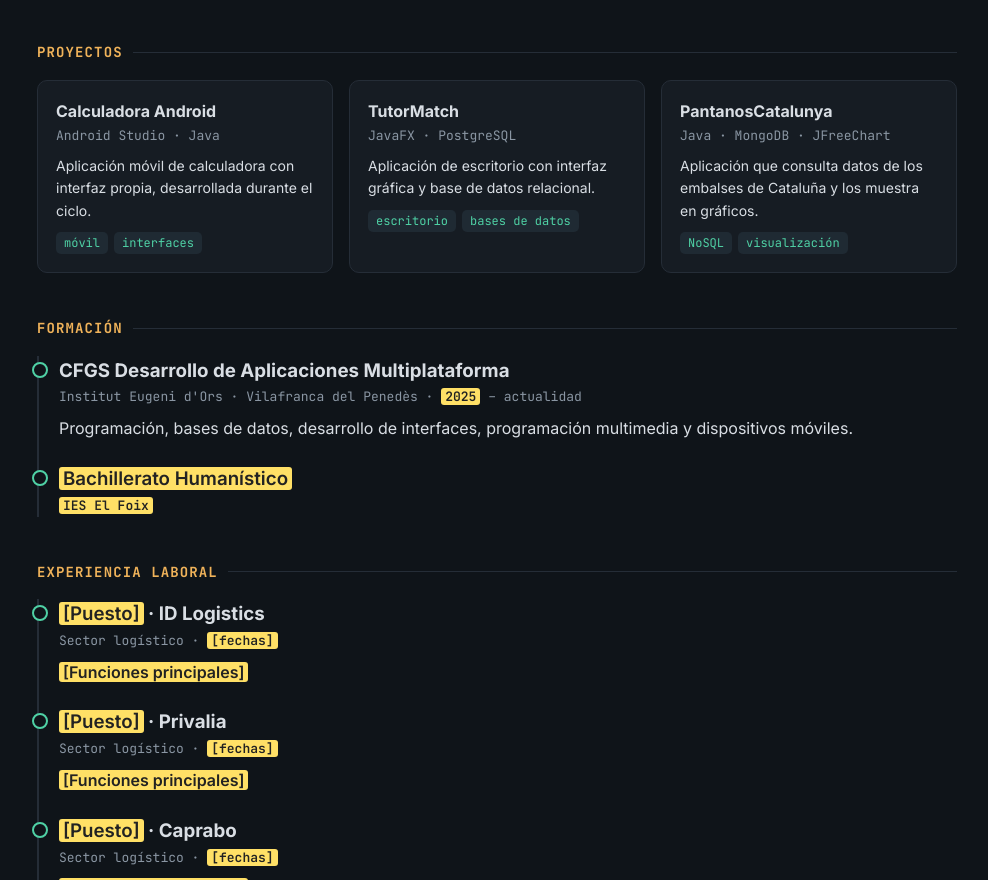
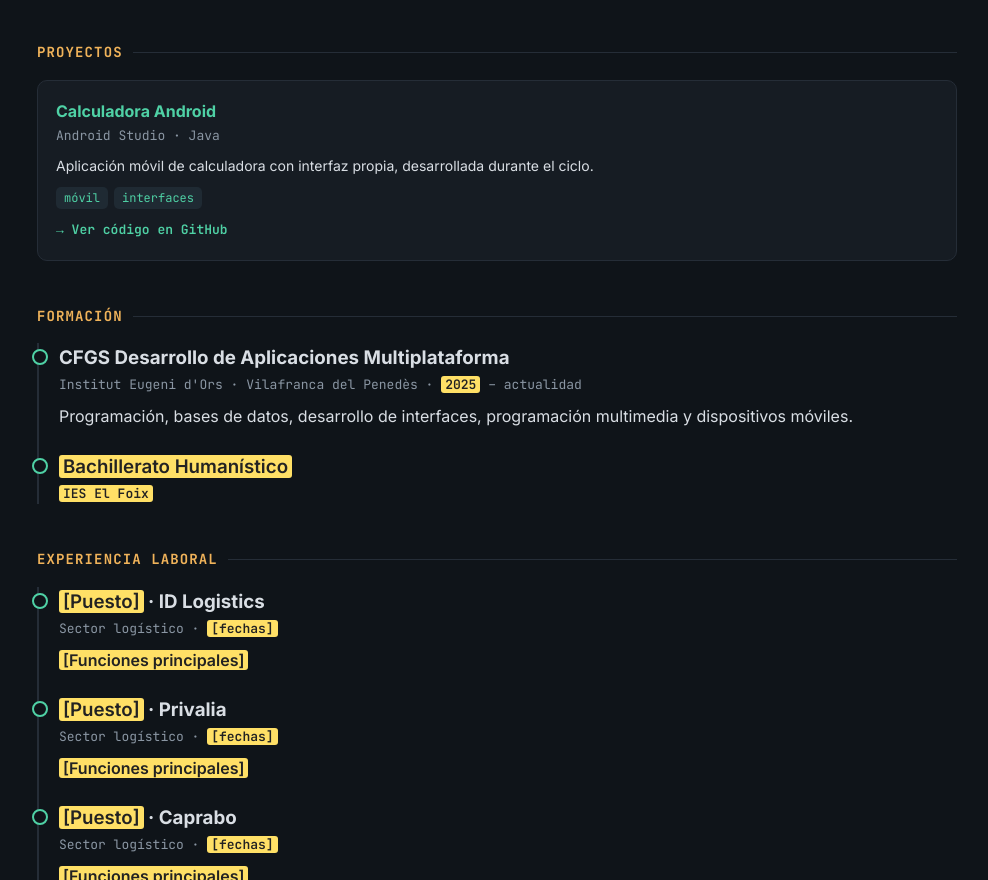
Before and after one commit to mgapfel/mgapfel.io, a plain HTML site: page index.html in a window 1280 px wide. Shown: the part 1171-2051 px from the top of the page, without its empty margins (143-1131 px from the left). Drawn offline with Linux system fonts and the light colour scheme.

Commit message:
Enhance index.html with font preconnect and links
Added preconnect links for Google Fonts and updated contact links with rel='noopener'. Updated project link to be clickable and added repository link for the Android Calculator project.

```diff
--- a/index.html
+++ b/index.html
@@ -5,6 +5,8 @@
 <meta name="viewport" content="width=device-width, initial-scale=1.0">
 <title>Mathias Gabriel Apfel · CV</title>
 <meta name="description" content="Currículum de Mathias Gabriel Apfel, desarrollador de aplicaciones multiplataforma.">
+<link rel="preconnect" href="https://fonts.googleapis.com">
+<link rel="preconnect" href="https://fonts.gstatic.com" crossorigin>
 <link href="https://fonts.googleapis.com/css2?family=JetBrains+Mono:wght@400;600;700&family=Inter:wght@400;500;600;700&display=swap" rel="stylesheet">
 <style>
   :root{
@@ -47,6 +49,7 @@
   .card ul{padding-left:18px}
   .tags{display:flex;flex-wrap:wrap;gap:6px;margin-top:10px}
   .tag{font:500 12px "JetBrains Mono",monospace;padding:3px 8px;border-radius:5px;background:#1f2a33;color:var(--accent)}
+  .repo{display:inline-block;margin-top:12px;font:600 13px "JetBrains Mono",monospace}
 
   .skill{margin-bottom:12px}
   .skill .row{display:flex;justify-content:space-between;font-size:14px}
@@ -61,12 +64,12 @@
   .actions{margin-top:18px;display:flex;gap:10px;flex-wrap:wrap}
   .btn{font:600 13px "JetBrains Mono",monospace;padding:9px 14px;border-radius:8px;border:1px solid var(--accent);
        background:transparent;color:var(--accent);cursor:pointer}
-  .btn:hover{background:var(--accent);color:var(--bg)}
+  .btn:hover{background:var(--accent);color:var(--bg);text-decoration:none}
   footer{margin-top:56px;text-align:center;font-size:12px;color:var(--muted)}
 
   @media (max-width:600px){ h1{font-size:28px} .code{font-size:13px} }
 
-  /* Versión para imprimir / guardar como PDF */
+
   @media print{
     :root{--bg:#fff;--panel:#fff;--line:#ddd;--text:#111;--muted:#555;--accent:#1f7a63;--accent2:#9a5b00}
     .editor,.actions,footer{display:none}
@@ -98,7 +101,7 @@
     </div>
   </div>
 
-  <!-- Datos personales y de contacto -->
+
   <header class="hero">
     <div class="avatar">MA</div>
     <div>
@@ -108,8 +111,8 @@
         <span>📍 Santa Margarida i els Monjos (Barcelona)</span>
         <span>📞 <a href="tel:+34644309664">644 30 96 64</a></span>
         <span>✉️ <a href="mailto:mathias.g.apfel@gmail.com">mathias.g.apfel@gmail.com</a></span>
-        <span>💼 <a href="https://www.linkedin.com/in/mathias-apfel-1b9853333" target="_blank">LinkedIn</a></span>
-        <span>🐙 <a href="https://github.com/mgapfel" target="_blank">github.com/mgapfel</a></span>
+        <span>💼 <a href="https://www.linkedin.com/in/mathias-apfel-1b9853333" target="_blank" rel="noopener">LinkedIn</a></span>
+        <span>🐙 <a href="https://github.com/mgapfel" target="_blank" rel="noopener">github.com/mgapfel</a></span>
       </div>
       <div class="actions">
         <button class="btn" onclick="window.print()">⬇ Descargar en PDF</button>
@@ -123,7 +126,7 @@
     <p>Estudiante de segundo curso del CFGS de Desarrollo de Aplicaciones Multiplataforma. Me gusta aprender construyendo proyectos reales, desde aplicaciones Android hasta bases de datos. Mi experiencia en logística me ha dado organización, autonomía y capacidad para resolver problemas bajo presión.</p>
   </section>
 
-  <!-- Competencias -->
+
   <section>
     <h2>Competencias</h2>
     <div class="grid">
@@ -157,32 +160,22 @@
     </div>
   </section>
 
-  <!-- Proyectos -->
+
   <section id="proyectos">
     <h2>Proyectos</h2>
     <div class="grid">
       <div class="card">
-        <h3>Calculadora Android</h3>
+        <h3>
+          <a href="https://github.com/mgapfel/android-calculator" target="_blank" rel="noopener">Calculadora Android</a>
+        </h3>
         <div class="meta">Android Studio · Java</div>
         <p>Aplicación móvil de calculadora con interfaz propia, desarrollada durante el ciclo.</p>
         <div class="tags"><span class="tag">móvil</span><span class="tag">interfaces</span></div>
-      </div>
-      <div class="card">
-        <h3>TutorMatch</h3>
-        <div class="meta">JavaFX · PostgreSQL</div>
-        <p>Aplicación de escritorio con interfaz gráfica y base de datos relacional.</p>
-        <div class="tags"><span class="tag">escritorio</span><span class="tag">bases de datos</span></div>
-      </div>
-      <div class="card">
-        <h3>PantanosCatalunya</h3>
-        <div class="meta">Java · MongoDB · JFreeChart</div>
-        <p>Aplicación que consulta datos de los embalses de Cataluña y los muestra en gráficos.</p>
-        <div class="tags"><span class="tag">NoSQL</span><span class="tag">visualización</span></div>
+        <a class="repo" href="https://github.com/mgapfel/android-calculator" target="_blank" rel="noopener">→ Ver código en GitHub</a>
       </div>
     </div>
   </section>
 
-  <!-- Formación -->
   <section>
     <h2>Formación</h2>
     <div class="timeline">
@@ -198,7 +191,7 @@
     </div>
   </section>
 
-  <!-- Experiencia -->
+
   <section>
     <h2>Experiencia laboral</h2>
     <div class="timeline">
@@ -220,7 +213,7 @@
     </div>
   </section>
 
-  <!-- Aficiones -->
+
   <section>
     <h2>Aficiones</h2>
     <div class="grid">
```
